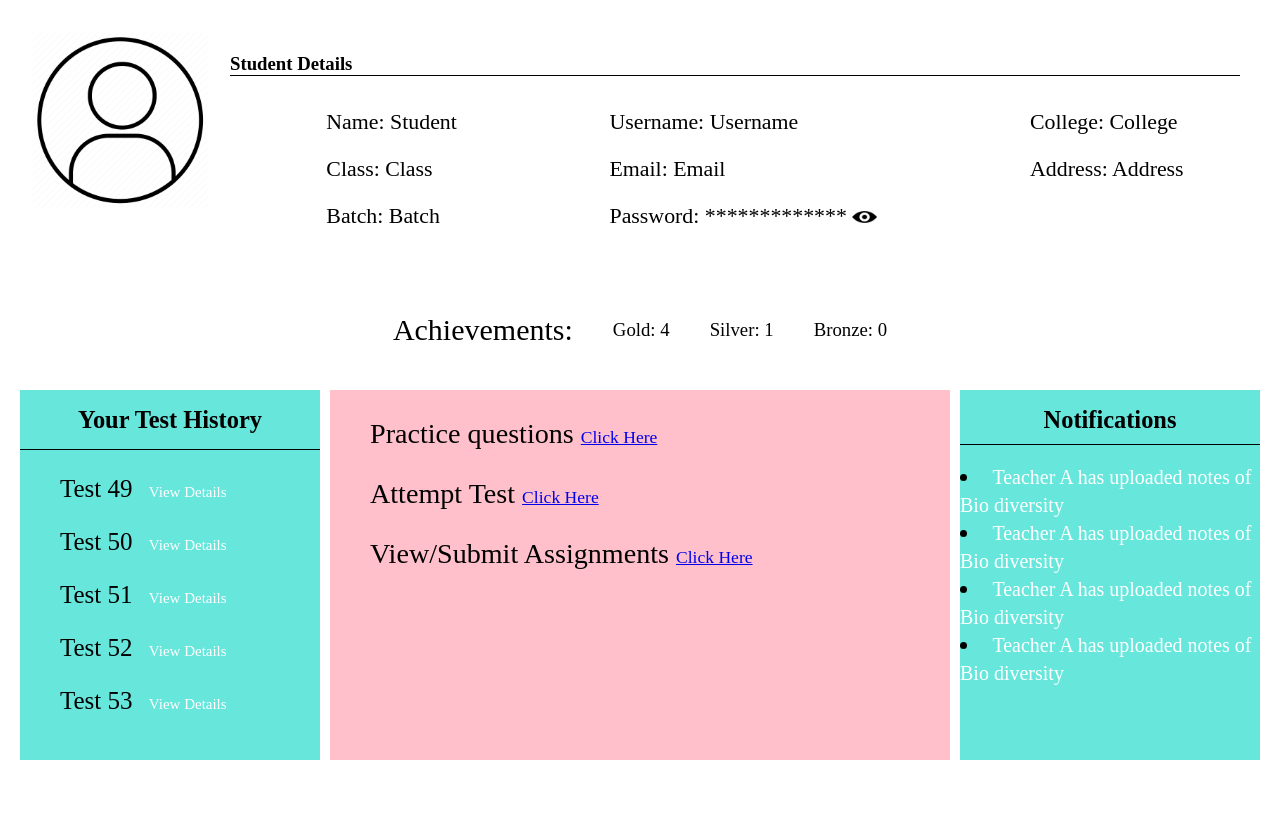
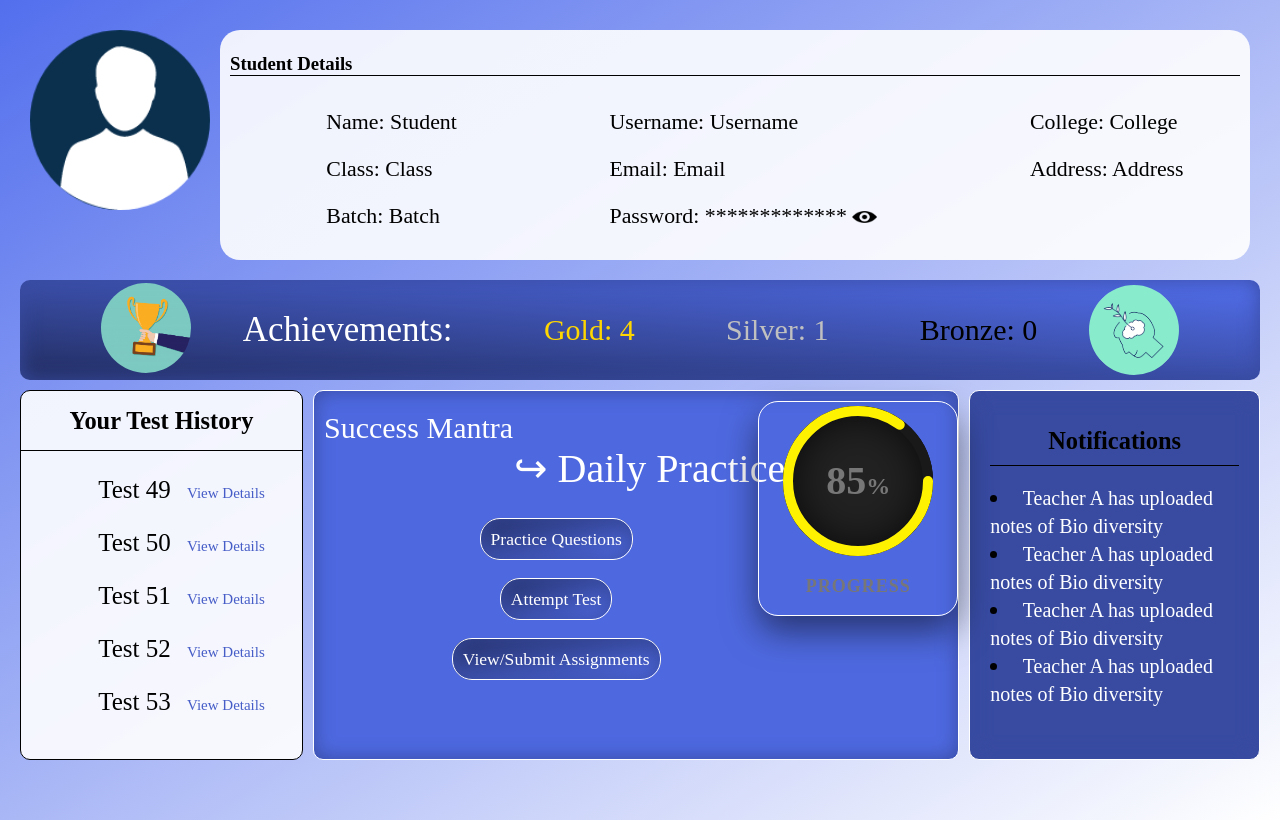
Before and after one commit to guilefoylegaurav/PC_frontend, a plain HTML site: page html/studentportal.html in a window 1280 px wide. Drawn offline with Linux system fonts and the light colour scheme.

Commit message:
add final student portal

```diff
--- a/css/studentportal.css
+++ b/css/studentportal.css
@@ -1,3 +1,14 @@
+/* Color Shades
+#384BA1
+#222D61
+#536FED
+#465DC7
+#4E69E0
+#ffffff
+#000000
+
+*/
+
 * {
   box-sizing: border-box;
   font-size: 62.5%;
@@ -7,6 +18,7 @@ body {
   box-sizing: inherit;
   padding: 1rem;
   margin: 0;
+  background-image: linear-gradient(to left top, #fff, #536fed);
 }
 
 .main {
@@ -23,7 +35,6 @@ body {
   flex-wrap: wrap;
   height: 25rem;
   width: 100%;
-  /* background-color: gr een; */
 }
 
 .profile__photo {
@@ -37,9 +48,10 @@ body {
   margin: 1rem 1rem 1rem 0;
   height: 23rem;
   flex: 1;
-  background-color: #fff;
+  background-color: rgba(255, 255, 255, 0.897);
   padding: 1rem;
   font-size: 30px;
+  border-radius: 20px;
 }
 
 .profile__details-info {
@@ -55,8 +67,11 @@ body {
   background-color: white;
   padding: 3rem;
   display: flex;
-  justify-content: center;
+  justify-content: space-evenly;
   align-items: center;
+  border-radius: 10px;
+  background-image: linear-gradient(to top right, #222d61, #536fed);
+  box-shadow: inset 0rem 0rem 2rem #384ba1;
 }
 
 .notification-view {
@@ -70,7 +85,7 @@ body {
 .view-details:link,
 .view-details:visited {
   text-decoration: none;
-  color: white;
+  color: #465dc7;
   margin-left: 10px;
   font-size: 15px;
 }
@@ -84,19 +99,151 @@ body {
   height: 37rem;
   width: 100%;
 }
+
 .profile-body__one {
   height: 37rem;
-  width: 30rem;
-  background-color: #67e6dc;
+  width: 35rem;
+  background-color: rgba(255, 255, 255, 0.897);
+
+  border: 1px solid #000;
+  border-radius: 10px;
+  text-align: center;
 }
 .profile-body__two {
+  position: relative;
   margin: 0 1rem 0 1rem;
   height: 37rem;
-  flex: 1;
-  background-color: pink;
+  width: 800px;
+  border-radius: 10px;
+  border: 1px solid #fff;
+  box-shadow: inset 0rem 0rem 2rem #384ba1;
+
+  background-color: #4e69e0;
 }
 .profile-body__three {
+  border-radius: 10px;
   height: 37rem;
-  width: 30rem;
-  background-color: #67e6dc;
+  width: 35rem;
+  padding: 2rem;
+  background-color: #384ba1;
+  border: 1px solid #fff;
+  box-shadow: inset 0rem 0rem 2rem #384ba1;
 }
+
+.clickhere,
+.clickhere:link,
+.clickhere:visited {
+  text-decoration: none;
+  padding: 10px;
+  color: white;
+  background-image: linear-gradient(to right bottom, #222d61, #536fed);
+  border-radius: 20px;
+  text-align: center;
+  border: 1px solid #fff;
+  box-shadow: inset 0rem 0rem 2rem #384ba1;
+}
+
+/* Progress-section */
+
+.card {
+  position: absolute;
+  top: 20px;
+  right: 0;
+  width: 200px;
+  display: flex;
+  justify-content: center;
+  align-items: center;
+  height: 215px;
+  border-radius: 20px;
+  text-align: center;
+  overflow: hidden;
+  transition: 0.5s;
+  box-shadow: 0 15px 35px rgba(0, 0, 0, 0.5);
+  transform: translateY(-10px);
+  border: 1px solid #fff;
+}
+
+.percent {
+  position: relative;
+  width: 150px;
+  height: 150px;
+  border-radius: 50%;
+  box-shadow: inset 0 0 50px #000;
+  background: #222;
+  z-index: 1000;
+}
+
+.percent .number {
+  position: absolute;
+  top: 0;
+  left: 0;
+  width: 100%;
+  height: 100%;
+  display: flex;
+  justify-content: center;
+  align-items: center;
+  border-radius: 50%;
+}
+
+.percent .number h2 {
+  color: #777;
+  font-weight: 700;
+  font-size: 40px;
+  transition: 0.5s;
+}
+
+.card:hover .percent .number h2 {
+  color: #fff;
+  font-size: 60px;
+}
+
+.percent .number h2 span {
+  font-size: 24px;
+  color: #777;
+}
+
+.card:hover .percent .number h2 span {
+  color: #fff;
+}
+
+.text {
+  position: relative;
+  color: #777;
+  margin-top: 20px;
+  font-weight: 700;
+  font-size: 18px;
+  letter-spacing: 1px;
+  text-transform: uppercase;
+  transition: 0.5s;
+}
+
+.card:hover .text {
+  color: #fff;
+}
+
+svg {
+  position: relative;
+  width: 150px;
+  height: 150px;
+  z-index: 1000;
+}
+
+svg circle {
+  width: 100%;
+  height: 100%;
+  fill: none;
+  stroke: #191919;
+  stroke-width: 10;
+  stroke-linecap: round;
+  transform: translate(5px, 5px);
+}
+
+svg circle:nth-child(2) {
+  stroke-dasharray: 440;
+  stroke-dashoffset: 440;
+}
+
+.card:nth-child(3) svg circle:nth-child(2) {
+  stroke-dashoffset: calc(440 - (440 * 85) / 100);
+  stroke: #fff200;
+}
--- a/html/studentportal.html
+++ b/html/studentportal.html
@@ -12,7 +12,7 @@
         <div class="profile__photo">
           <img
             style="width: 180px; height: 180px;"
-            src="../profile.webp"
+            src="../user.png"
             alt="Profile image"
           />
         </div>
@@ -58,16 +58,34 @@
         </div>
       </div>
       <div class="profile__achievements">
-        Achievements:
-        <ul>
+        <div class="profile__achievements-img1">
+          <img
+            src="../ach2.jpg"
+            style="width: 90px; height: 90px; border-radius: 50%;"
+            alt=""
+          />
+        </div>
+        <div style="font-size: 35px; color: #fff;">Achievements:</div>
+        <ul style="color: Gold; font-size: 30px;">
           Gold: 4
         </ul>
-        <ul>
+        <ul style="color: Silver; font-size: 30px;">
           Silver: 1
         </ul>
-        <ul>
+        <ul style="color: Bronze; font-size: 30px;">
           Bronze: 0
         </ul>
+
+        <img
+          src="../ach1.png"
+          style="
+            width: 90px;
+            height: 90px;
+            border-radius: 50%;
+            transform: rotate(-45deg);
+          "
+          alt=""
+        />
       </div>
       <div class="profile-body">
         <div class="profile-body__one">
@@ -104,20 +122,46 @@
           </li>
         </div>
         <div class="profile-body__two">
+          <h1
+            style="
+              margin-left: 10px;
+              color: #fff;
+              font-weight: 500;
+              font-size: 30px;
+            "
+          >
+            Success Mantra
+            <div style="margin-left: 190px; font-size: 40px;">
+              &#8618; Daily Practice!!!
+            </div>
+          </h1>
+          <div style="text-align: center; margin-right: 200px;">
             <li style="font-size: 45px; list-style: none;">
               <ul>
-              Practice questions
-              <a href="#" class="clickhere">Click Here</a>
+                <a href="#" class="clickhere">Practice Questions</a>
               </ul>
               <ul>
-              Attempt Test
-              <a href="#" class="clickhere">Click Here</a>
+                <a href="#" class="clickhere">Attempt Test</a>
               </ul>
               <ul>
-              View/Submit Assignments
-              <a href="#" class="clickhere">Click Here</a>
+                <a href="#" class="clickhere">View/Submit Assignments</a>
               </ul>
             </li>
+          </div>
+          <div class="card">
+            <div class="box">
+              <div class="percent">
+                <svg>
+                  <circle cx="70" cy="70" r="70"></circle>
+                  <circle cx="70" cy="70" r="70"></circle>
+                </svg>
+                <div class="number">
+                  <h2>85<span>%</span></h2>
+                </div>
+              </div>
+              <h2 class="text">Progress</h2>
+            </div>
+          </div>
         </div>
         <div class="profile-body__three">
           <h1
```
Also changed, not shown: ach1.png (added), ach2.jpg (added), user.png (added). Lines whose indentation alone changed are shown as unchanged.
